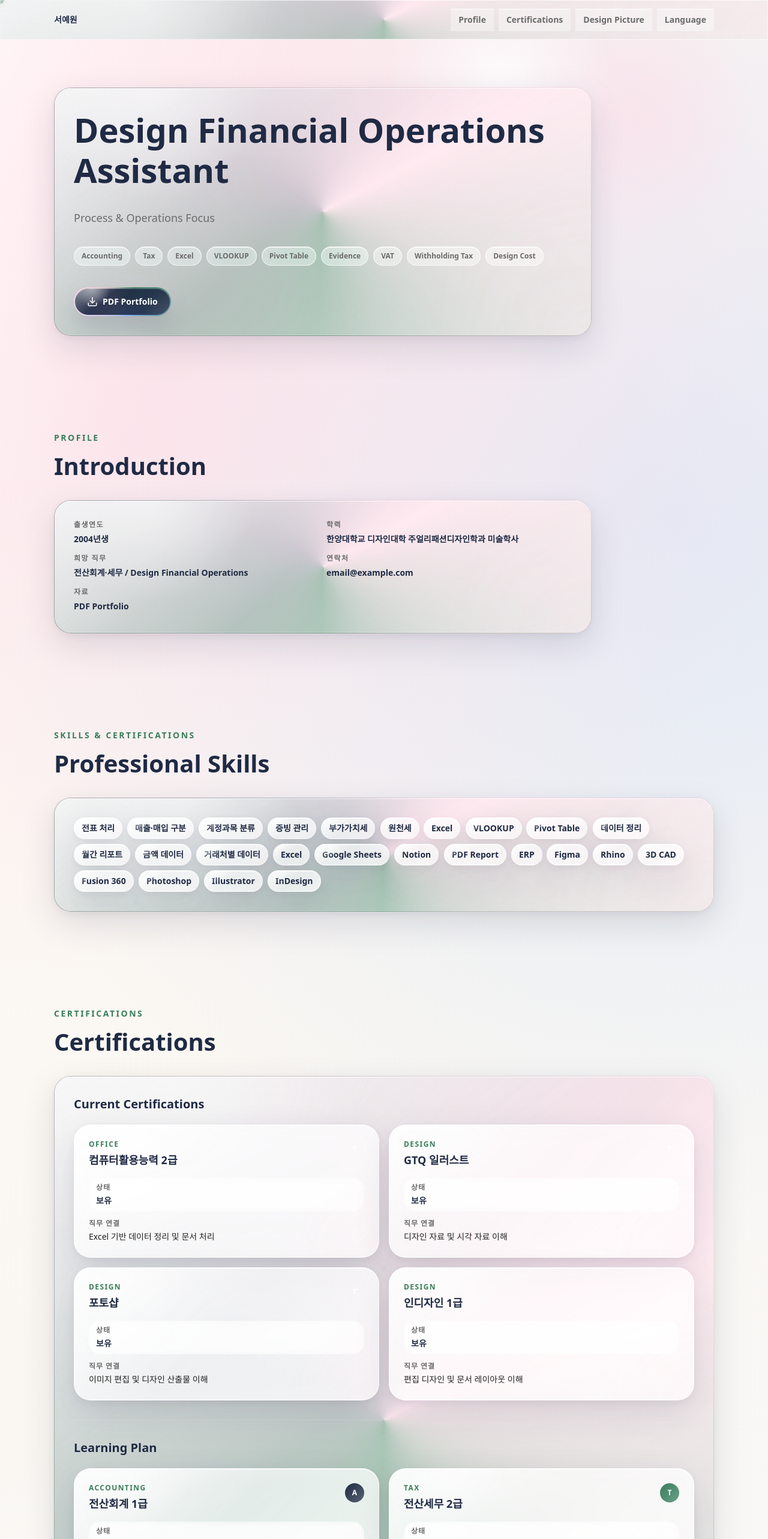
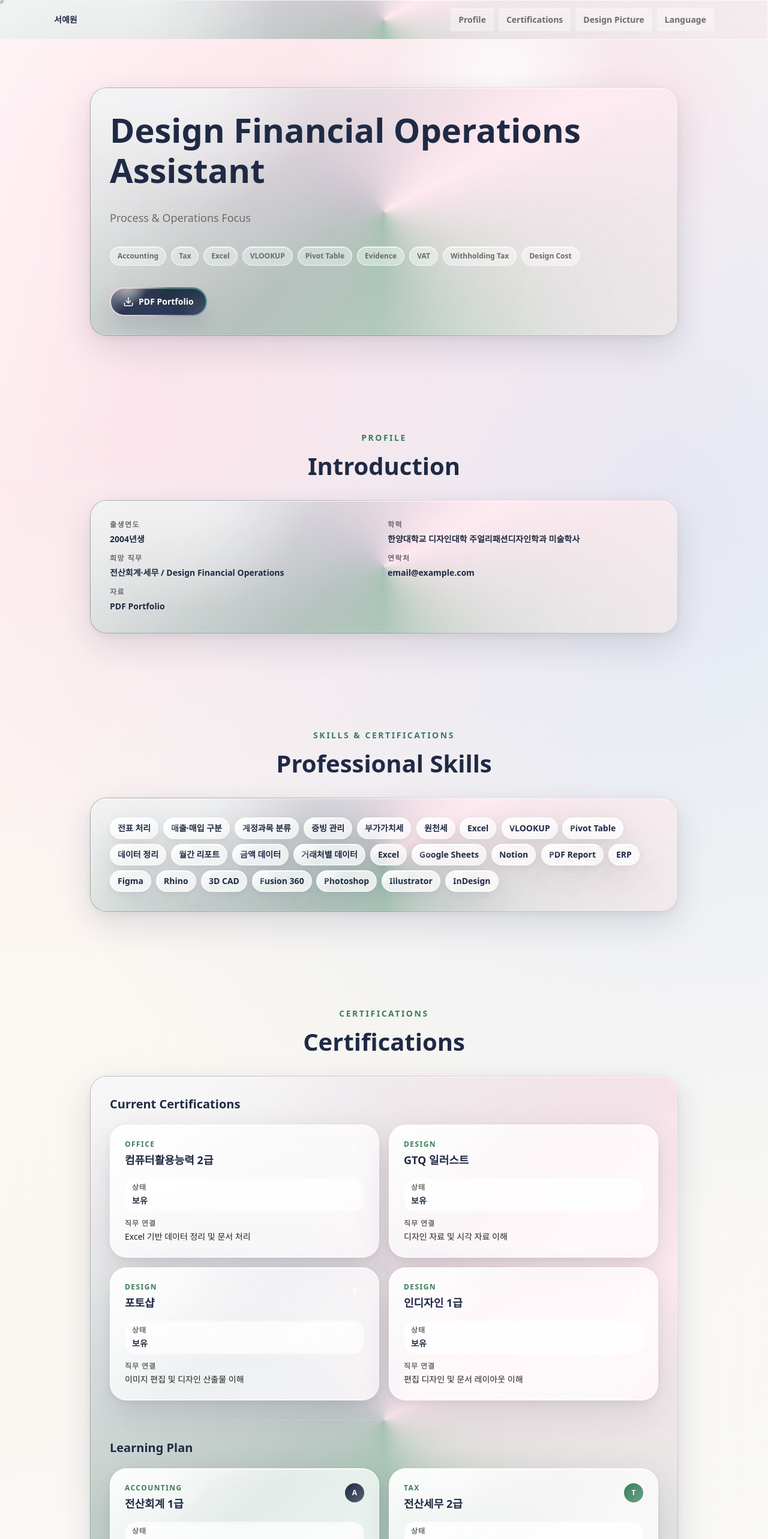
Before and after one commit to DoHyunBak/seoyewon, a React (Vite) app: page / in a window 1280 px wide. Shown: the top 2566 px of the page at 60% size. Built offline with nearby package versions, Linux system fonts and the light colour scheme.

Commit message:
Align component widths

```diff
--- a/src/components/DesignPicture.tsx
+++ b/src/components/DesignPicture.tsx
@@ -17,7 +17,7 @@ export function DesignPicture(): JSX.Element {
       <SectionTitle eyebrow="Design Picture" title="Design Picture Gallery" />
 
       <motion.article
-        className="card gradient-border-card p-6 sm:p-8"
+        className="content-shell card gradient-border-card p-6 sm:p-8"
         initial={shouldReduceMotion ? false : { opacity: 0, y: 16 }}
         transition={{ duration: 0.24, ease: "easeOut" }}
         viewport={{ once: true, amount: 0.35 }}
--- a/src/components/DownloadSection.tsx
+++ b/src/components/DownloadSection.tsx
@@ -7,7 +7,7 @@ export function DownloadSection(): JSX.Element {
     <section className="section-shell section-spacing flex flex-col gap-8" id="download">
       <SectionTitle eyebrow="PDF Download" title="Downloadable Portfolio Materials" />
 
-      <div className="card gradient-border-card flex flex-col gap-6 p-6 sm:p-8 lg:flex-row lg:items-center lg:justify-between">
+      <div className="content-shell card gradient-border-card flex flex-col gap-6 p-6 sm:p-8 lg:flex-row lg:items-center lg:justify-between">
         <div className="max-w-2xl">
           <p className="text-sm font-bold uppercase tracking-[0.16em] text-green">Portfolio PDF</p>
           <p className="mt-3 text-base leading-7 text-muted">
--- a/src/components/Hero.tsx
+++ b/src/components/Hero.tsx
@@ -8,7 +8,7 @@ export function Hero(): JSX.Element {
   return (
     <section className="section-shell section-spacing hero-surface" id="hero">
       <motion.div
-        className="card gradient-border-card min-w-0 max-w-4xl p-8"
+        className="content-shell card gradient-border-card p-8"
         initial={shouldReduceMotion ? false : { opacity: 0, y: 18 }}
         animate={shouldReduceMotion ? undefined : { opacity: 1, y: 0 }}
         transition={{ duration: 0.3, ease: "easeOut" }}
--- a/src/components/Language.tsx
+++ b/src/components/Language.tsx
@@ -10,7 +10,7 @@ export function Language(): JSX.Element {
     <section className="section-shell section-spacing flex flex-col gap-8" id="language">
       <SectionTitle eyebrow="Language" title="Language" />
 
-      <div className="grid gap-4 md:grid-cols-3">
+      <div className="content-shell grid gap-4 md:grid-cols-3">
         {languageItems.map((item, index) => (
           <motion.article
             aria-label={`${item.name} ${item.level}`}
--- a/src/components/Licence.tsx
+++ b/src/components/Licence.tsx
@@ -83,7 +83,7 @@ export function Licence(): JSX.Element {
       <SectionTitle eyebrow="Certifications" title="Certifications" />
 
       <motion.article
-        className="card gradient-border-card p-6 sm:p-8"
+        className="content-shell card gradient-border-card p-6 sm:p-8"
         initial={shouldReduceMotion ? false : { opacity: 0, y: 16 }}
         whileInView={shouldReduceMotion ? undefined : { opacity: 1, y: 0 }}
         viewport={{ once: true, amount: 0.35 }}
--- a/src/components/Profile.tsx
+++ b/src/components/Profile.tsx
@@ -10,7 +10,7 @@ export function Profile(): JSX.Element {
       <SectionTitle eyebrow="Profile" title="Introduction" />
 
       <motion.article
-        className="card gradient-border-card max-w-4xl p-6 sm:p-8"
+        className="content-shell card gradient-border-card p-6 sm:p-8"
         initial={shouldReduceMotion ? false : { opacity: 0, y: 16 }}
         whileInView={shouldReduceMotion ? undefined : { opacity: 1, y: 0 }}
         viewport={{ once: true, amount: 0.4 }}
--- a/src/components/SectionTitle.tsx
+++ b/src/components/SectionTitle.tsx
@@ -7,12 +7,12 @@ type SectionTitleProps = {
   align?: "left" | "center";
 };
 
-export function SectionTitle({ eyebrow, title, description, align = "left" }: SectionTitleProps): JSX.Element {
+export function SectionTitle({ eyebrow, title, description, align = "center" }: SectionTitleProps): JSX.Element {
   const shouldReduceMotion = useReducedMotion();
 
   return (
     <motion.div
-      className={align === "center" ? "mx-auto max-w-3xl text-center" : "max-w-3xl"}
+      className={align === "center" ? "content-shell text-center" : "content-shell"}
       initial={shouldReduceMotion ? false : { opacity: 0, y: 18 }}
       whileInView={shouldReduceMotion ? undefined : { opacity: 1, y: 0 }}
       viewport={{ once: true, amount: 0.4 }}
--- a/src/components/Skills.tsx
+++ b/src/components/Skills.tsx
@@ -13,7 +13,7 @@ export function Skills(): JSX.Element {
       <SectionTitle eyebrow="Skills & Certifications" title="Professional Skills" />
 
       <motion.article
-        className="card gradient-border-card p-6 sm:p-8"
+        className="content-shell card gradient-border-card p-6 sm:p-8"
         initial={shouldReduceMotion ? false : { opacity: 0, y: 16 }}
         whileInView={shouldReduceMotion ? undefined : { opacity: 1, y: 0 }}
         viewport={{ once: true, amount: 0.35 }}
--- a/src/styles/globals.css
+++ b/src/styles/globals.css
@@ -133,6 +133,11 @@ a {
 @layer components {
   .section-shell {
     @apply mx-auto w-full max-w-[1180px] px-5 sm:px-8 lg:px-10;
+    min-width: 0;
+  }
+
+  .content-shell {
+    @apply mx-auto w-full max-w-[980px];
     min-width: 0;
   }
 
```
